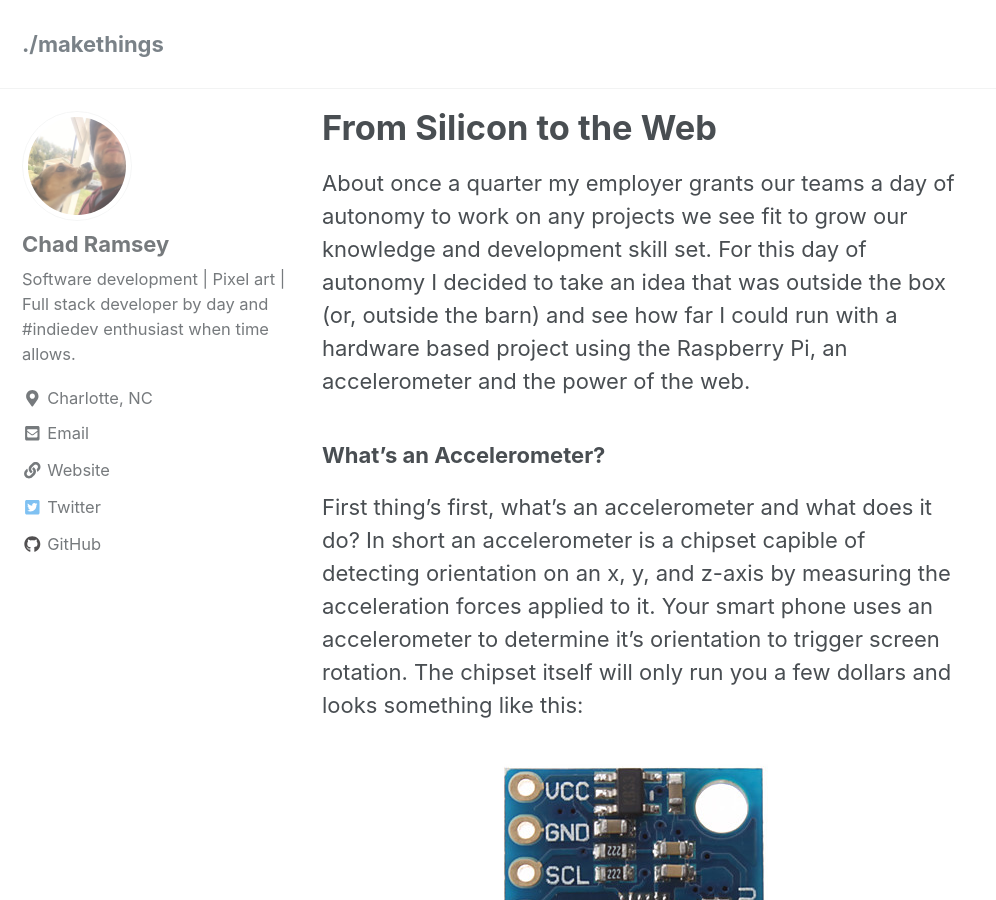
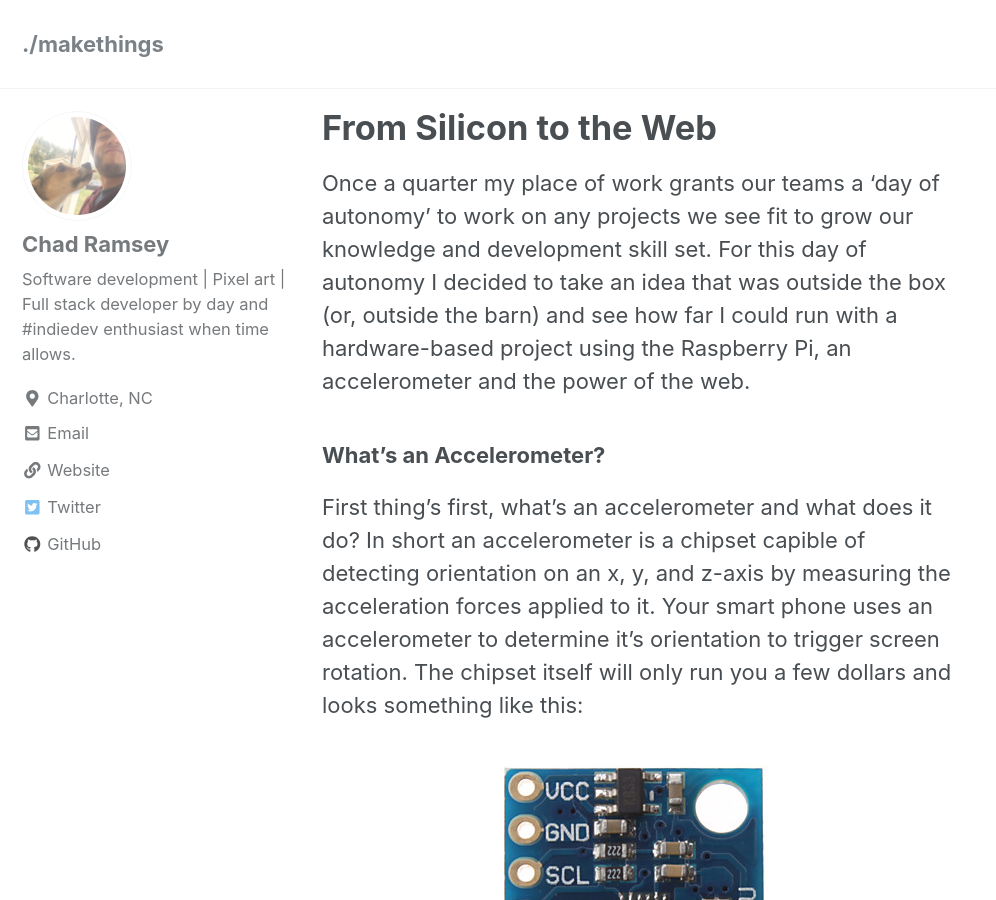
Before and after one commit to chadramsey/chadramsey.github.io, a Jekyll site: the page built from _posts/2021-02-17-accelerometer-pi.md, in a window 1280 px wide and 900 px high. Shown: the whole window, without its empty margins (0-996 px from the left). Built offline with Jekyll 4.4.1, drawn with Linux system fonts in a browser that asks for light colours; cached includes are drawn as plain includes; nearby versions of some CDN libraries; some of the changed text lies outside the part shown.

Commit message:
Accelerometer post

```diff
--- a/_posts/2021-02-17-accelerometer-pi.md
+++ b/_posts/2021-02-17-accelerometer-pi.md
@@ -4,7 +4,7 @@
 date: 2021-02-17
 ---
 
-About once a quarter my employer grants our teams a day of autonomy to work on any projects we see fit to grow our knowledge and development skill set. For this day of autonomy I decided to take an idea that was outside the box (or, outside the barn) and see how far I could run with a hardware based project using the Raspberry Pi, an accelerometer and the power of the web.
+Once a quarter my place of work grants our teams a 'day of autonomy' to work on any projects we see fit to grow our knowledge and development skill set. For this day of autonomy I decided to take an idea that was outside the box (or, outside the barn) and see how far I could run with a hardware-based project using the Raspberry Pi, an accelerometer and the power of the web.
 
 ### What's an Accelerometer?
 First thing's first, what's an accelerometer and what does it do? In short an accelerometer is a chipset capible of detecting orientation on an x, y, and z-axis by measuring the acceleration forces applied to it. Your smart phone uses an accelerometer to determine it's orientation to trigger screen rotation. The chipset itself will only run you a few dollars and looks something like this:
```
